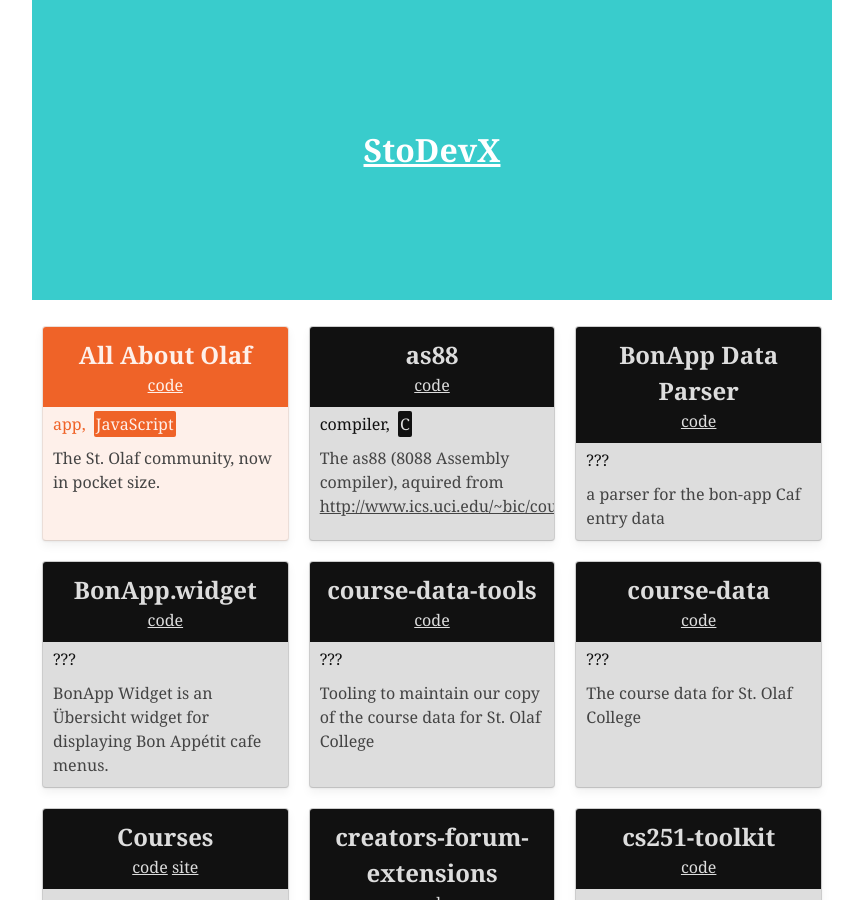
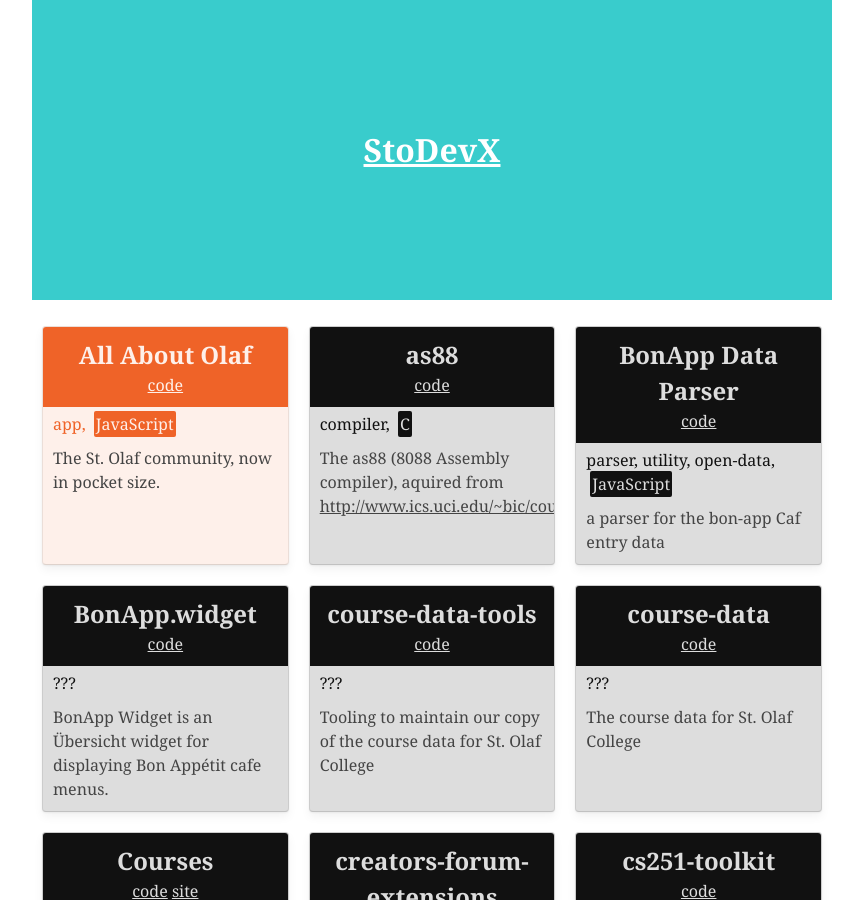
Before and after one commit to StoDevX/stodevx.github.io, a Jekyll site: the page built from index.html, in a window 1280 px wide and 900 px high. Shown: the whole window, without its empty margins (208-1071 px from the left). Built offline with Jekyll 4.4.1, drawn with Linux system fonts in a browser that asks for light colours.

Commit message:
Update bonapp-data-parser.md
Add categories and language

```diff
--- a/bonapp-data-parser.md
+++ b/bonapp-data-parser.md
@@ -1,6 +1,7 @@
 ---
 title: BonApp Data Parser
-categories: ['???']
+categories: [parser, utility, open-data]
+language: JavaScript
 layout: page
 repo: bonapp-data-parser
 has-page: false
```
